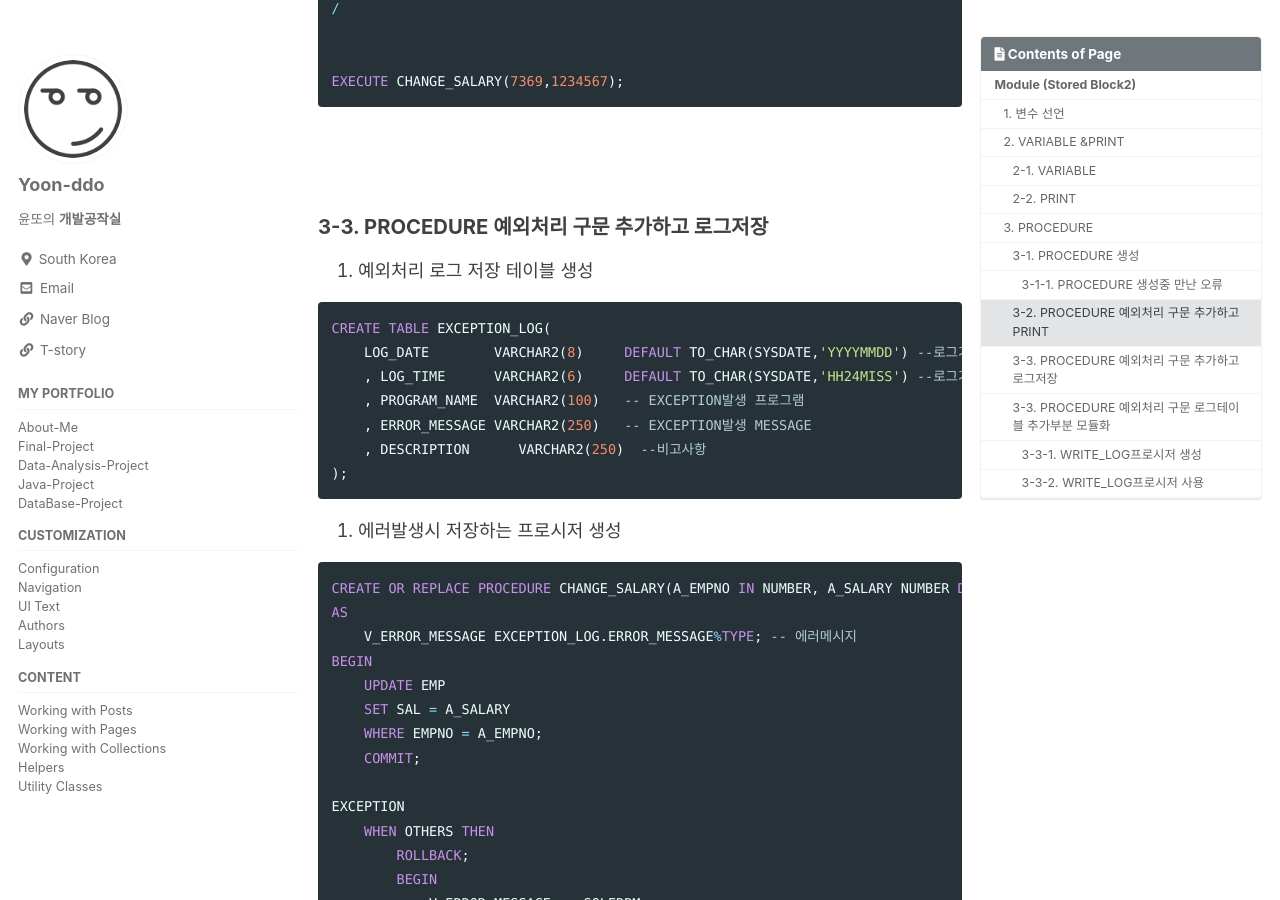
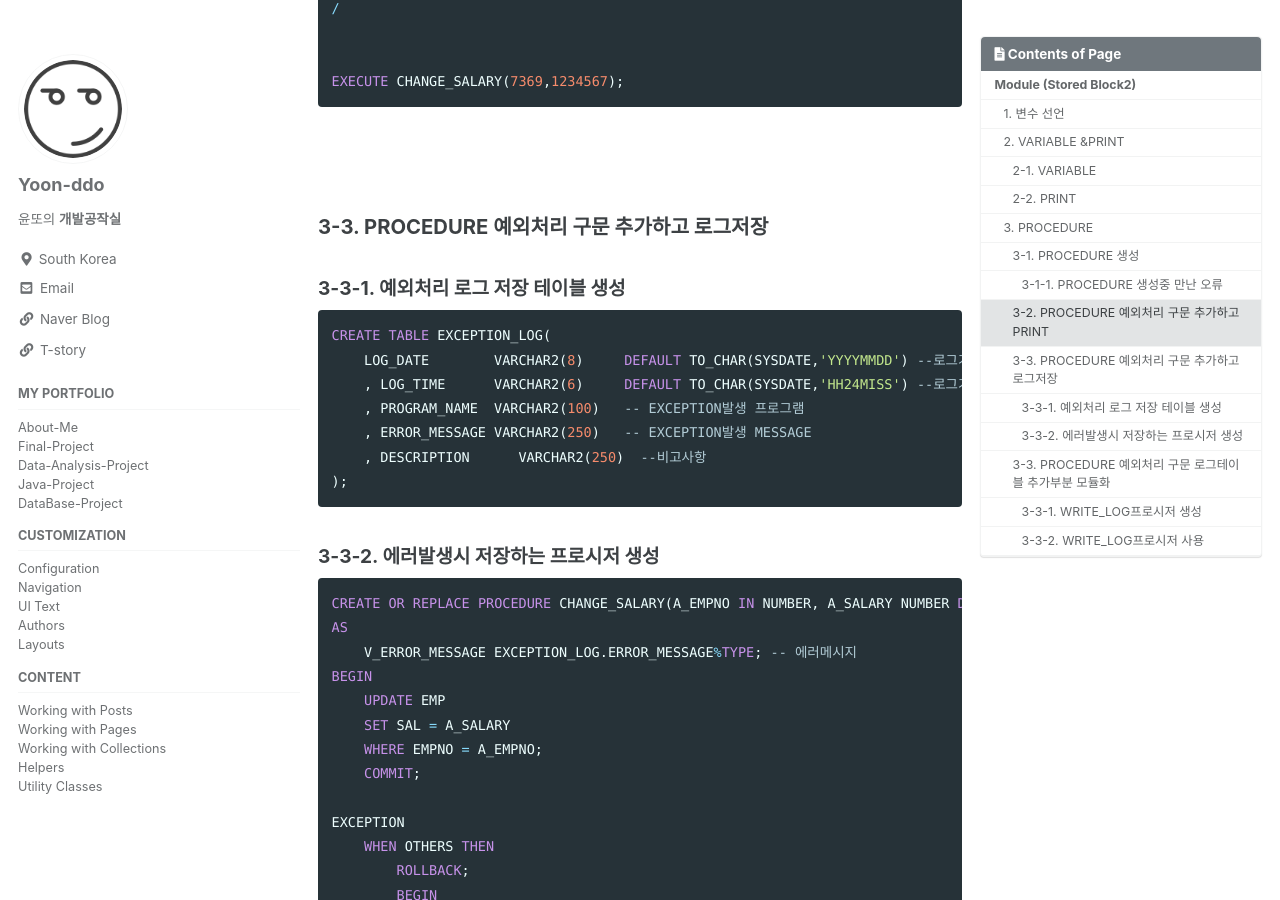
Before and after one commit to Yoon-ddo/Yoon-ddo.github.io, a Jekyll site: the page built from _posts/2021-07-05-PLSQL07_Module(Stored Block2).md, in a window 1280 px wide and 900 px high, scrolled down 4555 px. Built offline with Jekyll 4.4.1, drawn with Linux system fonts in a browser that asks for light colours; cached includes are drawn as plain includes.

Commit message:
Update and rename 2021-07-05-PLSQL07_Module.md to 2021-07-05-PLSQL07_Module(Stored Block2).md

````diff
--- a/_posts/2021-07-05-PLSQL07_Module.md
+++ b/_posts/2021-07-05-PLSQL07_Module(Stored Block2).md
@@ -176,7 +176,7 @@ EXECUTE CHANGE_SALARY(7369,1234567);
 <br><br>
 
 ### 3-3. PROCEDURE 예외처리 구문 추가하고 로그저장
-1. 예외처리 로그 저장 테이블 생성
+#### 3-3-1. 예외처리 로그 저장 테이블 생성
 
 ```sql
 CREATE TABLE EXCEPTION_LOG(
@@ -188,7 +188,7 @@ CREATE TABLE EXCEPTION_LOG(
 );
 ```
 
-2. 에러발생시 저장하는 프로시저 생성
+#### 3-3-2. 에러발생시 저장하는 프로시저 생성
 
 ```sql
 CREATE OR REPLACE PROCEDURE CHANGE_SALARY(A_EMPNO IN NUMBER, A_SALARY NUMBER DEFAULT 2000)
````
